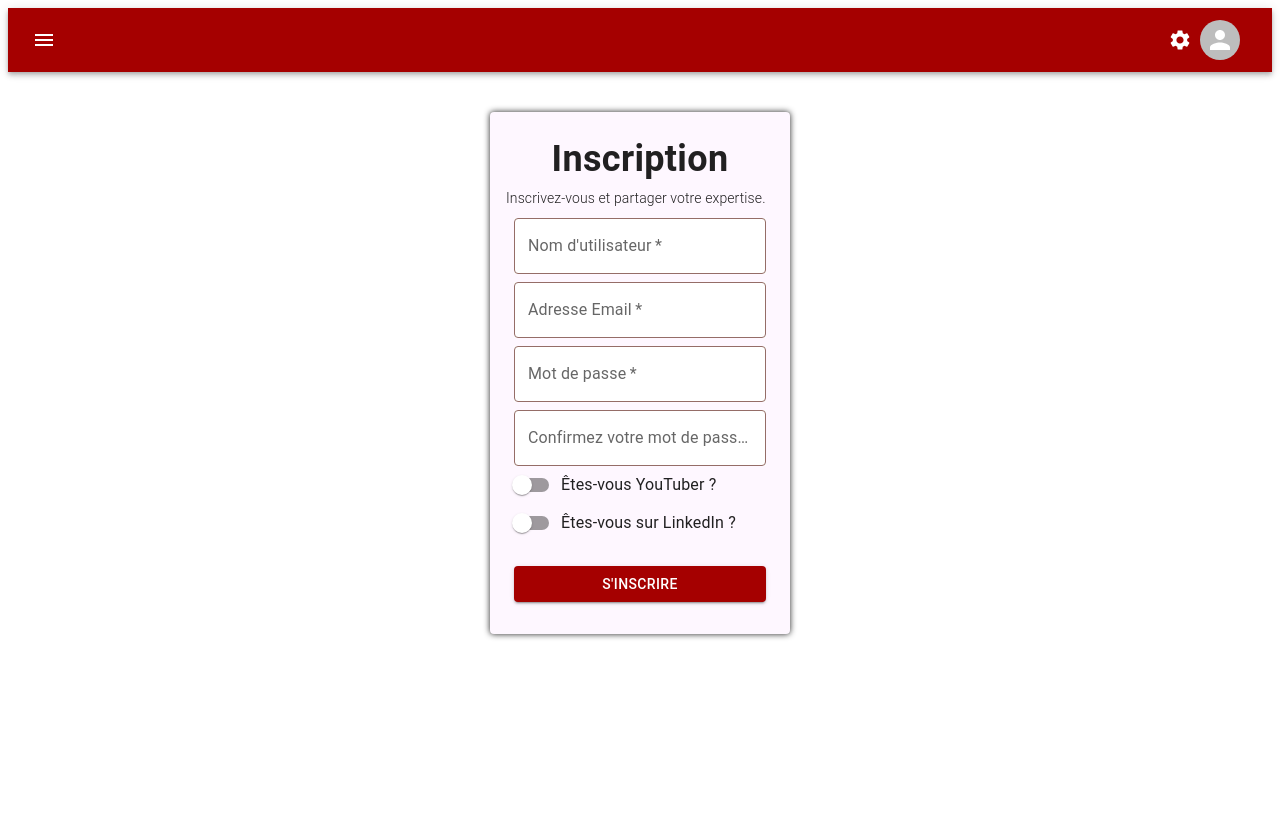
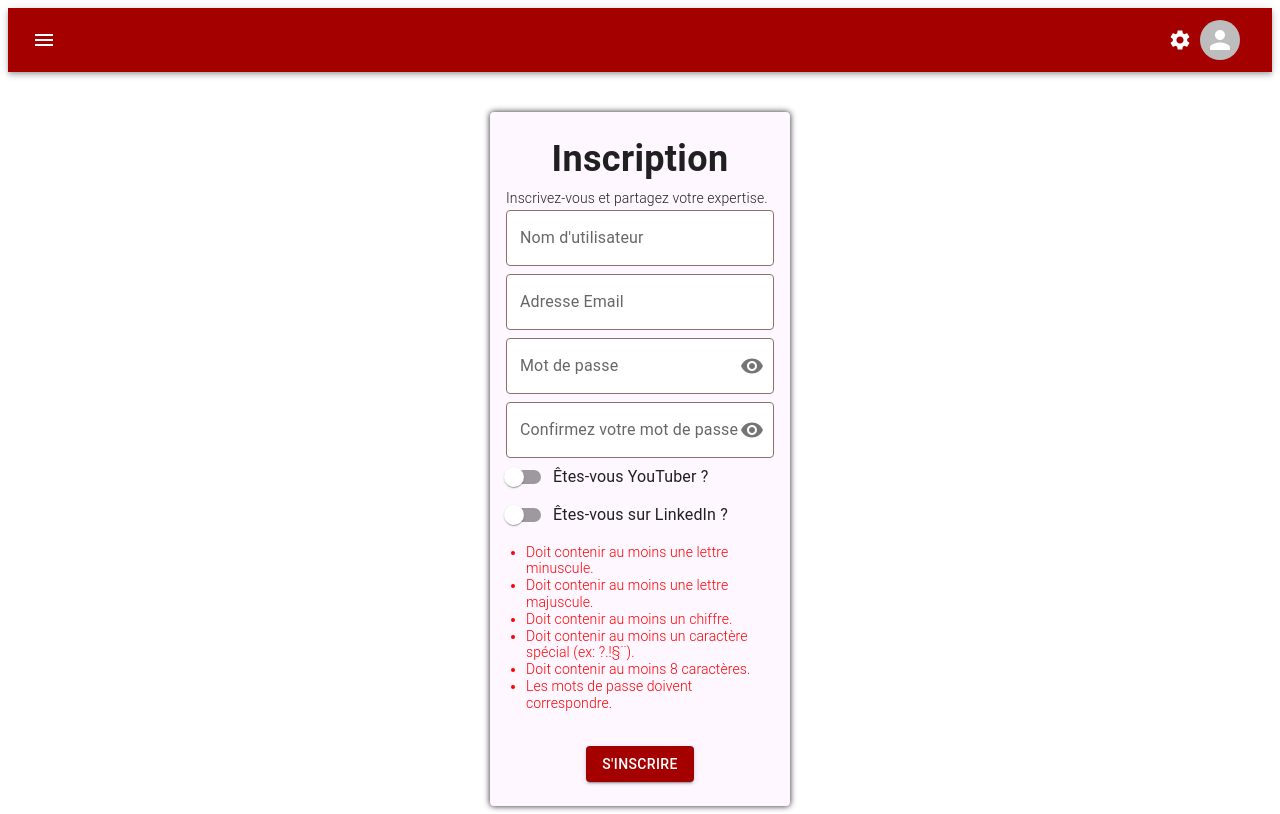
Before and after one commit to C-Alexis4414/Links-to-Experts-Front, a React (Vite) app: page /register in a window 1280 px wide. Built offline with nearby package versions, Linux system fonts and the light colour scheme.

Commit message:
feat: sign up component with password regex

```diff
--- a/src/components/signUp/signUpCard.tsx
+++ b/src/components/signUp/signUpCard.tsx
@@ -1,54 +1,58 @@
 import React, { useEffect, useState } from 'react';
-import axiosInstance from '../../utils/axiosConfig';
-import {  useNavigate } from 'react-router-dom';
-import { Box, Card, CardContent, Typography, TextField, Button, Switch, FormControlLabel, CircularProgress, FormGroup } from '@mui/material';
+import { Box, Card, CardContent, Typography, TextField, Button, Switch, FormControlLabel, FormGroup, IconButton } from '@mui/material';
 import Grid from '@mui/material/Grid2';
 import { useForm } from 'react-hook-form';
-import { FormValues } from '@/types/FormValues';
+import { useNavigate } from 'react-router-dom';
+import axiosInstance from '../../utils/axiosConfig';
+import { FormValues } from '@/types/formValues';
+import { Visibility, VisibilityOff } from '@mui/icons-material';
 
+const passwordRegexRules = [
+  { regex: /^(?=.*[a-z])/, message: 'Doit contenir au moins une lettre minuscule.' },
+  { regex: /^(?=.*[A-Z])/, message: 'Doit contenir au moins une lettre majuscule.' },
+  { regex: /^(?=.*\d)/, message: 'Doit contenir au moins un chiffre.' },
+  { regex: /^(?=.*[!@#$%^&*(),.?":{}|<>])/, message: 'Doit contenir au moins un caractère spécial (ex: ?.!§¨).' },
+  { regex: /^.{8,}$/, message: 'Doit contenir au moins 8 caractères.' }
+];
 
 export default function SignUpCard() {
-  const [confirmPassword, setConfirmPassword] = useState<string>('')
+  const { register, handleSubmit, watch, setValue, formState: { errors } } = useForm<FormValues>();
+  const navigate = useNavigate();
+  const values = watch();
+  const [confirmPassword, setConfirmPassword] = useState<string>('');
   const [loading, setLoading] = useState(false);
   const [errorMessage, setErrorMessage] = useState('');
-  const navigate = useNavigate();
-  const form = useForm<FormValues>();
-  const values = form.watch();
+  const [ruleValidation, setRuleValidation] = useState<boolean[]>(Array(passwordRegexRules.length).fill(false));
+  const [showPasswords, setShowPasswords] = useState<{
+    newPassword: boolean;
+    confirmPassword: boolean;
+  }>({
+    newPassword: false,
+    confirmPassword: false
+  });
 
-
-  const handleInputChange = (e) => {
-    const { name, value } = e.target;
-    form.setValue(name, value);
+  // validate each Regex rules
+  const validatePassword = (password: string ) => {
+    const validationStates = passwordRegexRules.map((rule) => rule.regex.test(password));
+   setRuleValidation(validationStates)
   };
 
-  const handleConfirmPasswordChange = (e) => {
-    setConfirmPassword(e.target.value);
-  };
+  const onSubmit = async (event:React.FormEvent<HTMLElement> ) => {
 
-  const handleSwitchChange = (e) => {
-    const { name, checked } = e.target;
-    if (name === 'is_Youtuber') {
-        form.setValue('user.is_Youtuber', checked);
-      } else if (name === 'is_Professional') {
-        form.setValue('user.is_Professional', checked);
-      }
-  };
-
-  const handleSubmit = async (event) => {
-    event.preventDefault();
     setLoading(true);
     setErrorMessage('');
+
     if (values?.user?.password !== confirmPassword) {
       setErrorMessage('Les mots de passe ne correspondent pas.');
       setLoading(false);
       return;
     }
+
     try {
-      const response = await axiosInstance.post('/authentication/signup', values);
+      const response = await axiosInstance.post('/authentication/signup', values.user);
       if (response.status === 201 || response.status === 200) {
         alert('Inscription réussie !');
-        console.log(response.data);
-        navigate('/')
+        navigate('/');
       } else {
         setErrorMessage('Erreur lors de l\'inscription.');
       }
@@ -60,21 +64,33 @@ export default function SignUpCard() {
     }
   };
 
+  const togglePasswordVisibility = (field: 'newPassword' | 'confirmPassword') => {
+    setShowPasswords((prevState) => ({
+      ...prevState,
+      [field]: !prevState[field]
+    }));
+  };
 
-    useEffect((
-    ) => {console.log(values); },[values])
+  useEffect(() => {
+    console.log(values);
+  }, [values]);
+
+  useEffect(() => {
+    if (values?.user?.password) {
+      validatePassword(values?.user?.password);
+    }
+  }, [values?.user?.password]);
 
   return (
     <Box
       sx={{
         display: 'flex',
-        maxHeight: '680px',
+        maxHeight: '900px',
         width: '300px',
         backgroundColor: '#f5f5f5',
-        // border: '2px solid blue',
       }}
     >
-      <Card sx={{ maxWidth: 500, width: '100%', bgcolor:'#fef7ff' , boxShadow: '0px 0px 6px '  }}>
+      <Card sx={{ maxWidth: 500, width: '100%', bgcolor: '#fef7ff', boxShadow: '0px 0px 6px' }}>
         <CardContent>
           <Grid container spacing={0}>
             <Grid size={12}>
@@ -82,59 +98,70 @@ export default function SignUpCard() {
                 Inscription
               </Typography>
             </Grid>
-                <Grid size={12} sx={{mt:-2}} >
+            <Grid size={12} sx={{ mt: -2 }}>
               <Typography variant="subtitle2" component="p">
-                    Inscrivez-vous et partager votre expertise.
+                Inscrivez-vous et partagez votre expertise.
               </Typography>
             </Grid>
           </Grid>
-          <Box component="form" onSubmit={handleSubmit} sx={{m:1}}>
-            <Grid container spacing={1} sx={{display:'flex', justifyContent:'center', alignItems:'center'}}>
+          <Box>
+              <Grid container spacing={1} sx={{ display: 'flex', justifyContent: 'center', alignItems: 'center' }}>
                 <Grid size={12}>
                   <TextField
                     fullWidth
                     label="Nom d'utilisateur"
-                        name="userName"
-                        value={values?.user?.userName}
-                        onChange={handleInputChange}
-                        required
-
+                    {...register('user.userName', { required: 'Le nom d\'utilisateur est requis.' })}
+                    error={!!errors.user?.userName}
+                    helperText={errors.user?.userName?.message}
                   />
                 </Grid>
                 <Grid size={12}>
                   <TextField
                     fullWidth
                     label="Adresse Email"
-                        name="email"
                     type="email"
-                        value={values?.user?.email}
-                        onChange={handleInputChange}
-                        required
-
+                    {...register('user.email', { required: 'L\'adresse email est requise.' })}
+                    error={!!errors?.user?.email}
+                    helperText={errors?.user?.email?.message}
                   />
                 </Grid>
                 <Grid size={12}>
                   <TextField
                     fullWidth
                     label="Mot de passe"
-                        name="password"
-                        type="password"
-                        value={values?.user?.password}
-                        onChange={handleInputChange}
-                        required
-
+                    type={showPasswords.newPassword ? 'text' : 'password'}
+                    {...register('user.password', { required: 'Le mot de passe est requis.' })}
+                    error={!!errors?.user?.password}
+                    helperText={errors?.user?.password?.message}
+                    InputProps={{
+                      endAdornment: (
+                        <IconButton
+                          onClick={() => togglePasswordVisibility('newPassword')}
+                          edge="end"
+                        >
+                          {showPasswords.newPassword ? <VisibilityOff /> : <Visibility />}
+                        </IconButton>
+                      ),
+                    }}
                   />
                 </Grid>
                 <Grid size={12}>
                   <TextField
                     fullWidth
                     label="Confirmez votre mot de passe"
-                        name="confirmPassword"
-                        type="password"
+                    type={showPasswords.confirmPassword ? 'text' : 'password'}
                     value={confirmPassword}
-                        onChange={handleConfirmPasswordChange}
-                        required
-
+                    onChange={(e) => setConfirmPassword(e.target.value)}
+                    InputProps={{
+                      endAdornment: (
+                        <IconButton
+                          onClick={() => togglePasswordVisibility('confirmPassword')}
+                          edge="end"
+                        >
+                          {showPasswords.confirmPassword ? <VisibilityOff /> : <Visibility />}
+                        </IconButton>
+                      ),
+                    }}
                   />
                 </Grid>
               </Grid>
@@ -142,9 +169,9 @@ export default function SignUpCard() {
                 <FormControlLabel
                   control={
                     <Switch
-                  checked={values?.user?.is_Youtuber ?? false }
-                  onChange={handleSwitchChange}
-                  name="is_Youtuber"
+                      {...register('user.is_Youtuber')}
+                      checked={values?.user?.is_Youtuber ?? false}
+                      onChange={(event) => setValue('user.is_Youtuber', event.target.checked)}
                     />
                   }
                   label="Êtes-vous YouTuber ?"
@@ -153,17 +180,15 @@ export default function SignUpCard() {
                   <TextField
                     fullWidth
                     label="Tag de votre chaîne YouTube"
-                name="tagChannel"
-                value={values?.user?.tagChannel }
-                onChange={handleInputChange}
+                    {...register('user.tagChannel')}
                   />
                 )}
                 <FormControlLabel
                   control={
                     <Switch
-                  checked={values?.user?.is_Professional ?? false }
-                  onChange={handleSwitchChange}
-                  name="is_Professional"
+                      {...register('user.is_Professional')}
+                      checked={values?.user?.is_Professional ?? false}
+                      onChange={(event) => setValue('user.is_Professional', event.target.checked)}
                     />
                   }
                   label="Êtes-vous sur LinkedIn ?"
@@ -173,9 +198,7 @@ export default function SignUpCard() {
                 <TextField
                   fullWidth
                   label="URL LinkedIn"
-                name="urlLinkedin"
-                value={values?.user?.urlLinkedin}
-                onChange={handleInputChange}
+                  {...register('user.urlLinkedin')}
                 />
               )}
               {errorMessage && (
@@ -183,16 +206,40 @@ export default function SignUpCard() {
                   {errorMessage}
                 </Typography>
               )}
+              <Grid container>
+              <Grid  size={12}>
+                <Typography variant='subtitle2'>
+                <ul style={{ paddingLeft: '20px', margin: '10px 0', fontSize: '14px', lineHeight: '1.2' }}>
+                  {passwordRegexRules.map((rule, index) => (
+                    <li key={index} style={{ color: ruleValidation[index] ? 'green' : 'red' }}>
+                      {rule.message}
+                    </li>
+                  ))}
+                  <li
+                    style={{
+                      color: values?.user?.password && values?.user?.password === confirmPassword ? 'green' : 'red'
+                    }}
+                  >
+                    {values?.user?.password && values?.user?.password === confirmPassword
+                      ? 'Les mots de passe sont similaires.'
+                      : 'Les mots de passe doivent correspondre.'}
+                  </li>
+                </ul>
+                </Typography>
+              </Grid>
+                <Grid size={12} sx={{ display: 'flex', justifyContent: 'center' }}>
                   <Button
-              fullWidth
                     type="submit"
                     variant="contained"
                     color="primary"
                     sx={{ mt: 3 }}
                     disabled={loading}
+                    onClick={onSubmit}
                   >
-              {loading ? <CircularProgress size={24} color="inherit" /> : 'S\'inscrire'}
+                    {loading ? 'Chargement...' : 'S\'inscrire'}
                   </Button>
+                </Grid>
+              </Grid>
           </Box>
         </CardContent>
       </Card>
--- a/src/pages/homePage.tsx
+++ b/src/pages/homePage.tsx
@@ -3,7 +3,6 @@ import UserCard from '../components/userCard/userCard'
 import Login from './login';
 import { Link } from 'react-router-dom';
 import Button from '@mui/material/Button';
-import MenuItemLink from '../components/menuItemLink';
 import { Menu, MenuItem } from '@mui/material';
 import PopupState, { bindMenu, bindTrigger } from 'material-ui-popup-state';
 import Register from './register';
@@ -11,6 +10,7 @@ import Register from './register';
 function HomePage() {
     return (
     <>
+
         <UserCard name="Gianni" role="Dev" avatarSrc="Links-to-Experts-Front\src\app\pages\page.tsx" />
         {/* <Button
             component={Link}
@@ -22,6 +22,7 @@ function HomePage() {
             <MenuItemLink to="/login" label="Login" />
             <MenuItemLink to="/register" label="Register" />
         </Menu> */}
+
     </>
     )
 }
--- a/src/types/formValues.ts
+++ b/src/types/formValues.ts
@@ -1,5 +1,5 @@
 export type FormValues={
-    user: UserFields
+    user?: UserFields | null
 }
 
 export type UserFields = {
```
Also changed, not shown: src/components/login/loginCard.tsx (added, +87 -0 lines). Lines whose indentation alone changed are shown as unchanged.
